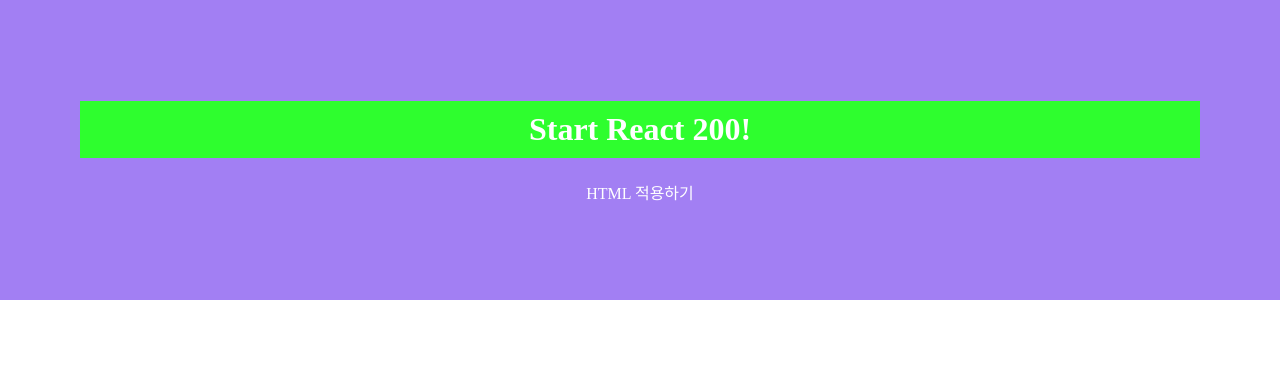
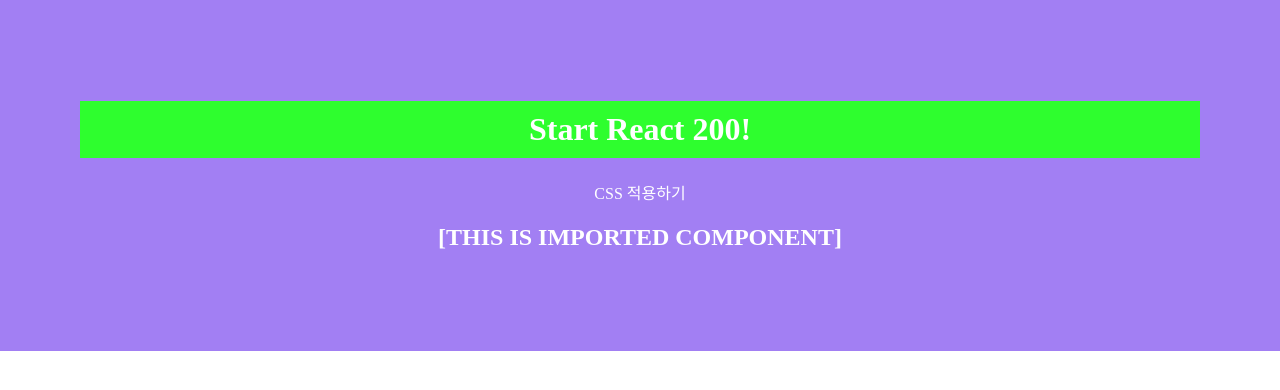
Before and after one commit to sorate7624/react200, a React (Create React App) app in the folder client/: page / in a window 1280 px wide. Shown: the top 390 px of the page. Built offline with nearby package versions, Linux system fonts and the light colour scheme.

Commit message:
Component 사용하기

```diff
--- a/client/src/App.js
+++ b/client/src/App.js
@@ -1,11 +1,13 @@
 import React from 'react';
 import './App.css';
+import ImportComponent from './R003_ImportComponent';
 
 function App() {
   return (
     <div>
       <h1>Start React 200!</h1>
-      <p>HTML 적용하기</p>
+      <p>CSS 적용하기</p>
+      <ImportComponent></ImportComponent>
     </div>
   );
 }
--- /dev/null
+++ b/client/src/R003_ImportComponent.js
@@ -0,0 +1,13 @@
+import React, {
+  Component
+} from 'react';
+
+class R003_ImportComponent extends Component {
+  render() {
+    return (
+      <h2>[THIS IS IMPORTED COMPONENT]</h2>
+    )
+  }
+}
+
+export default R003_ImportComponent;
```
